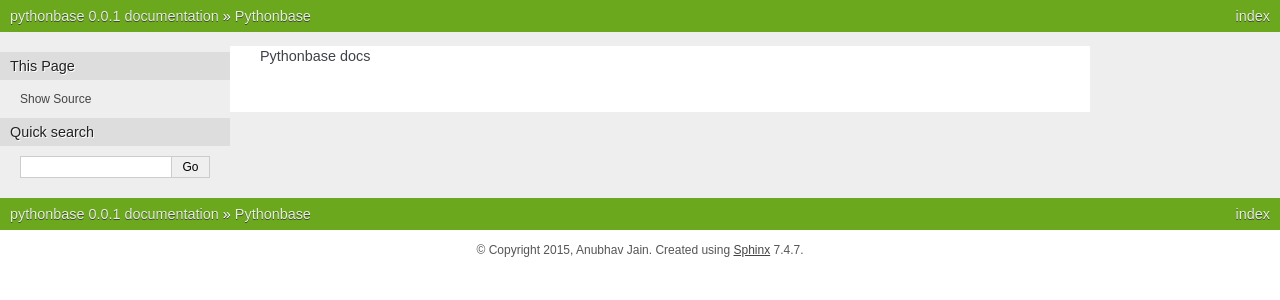
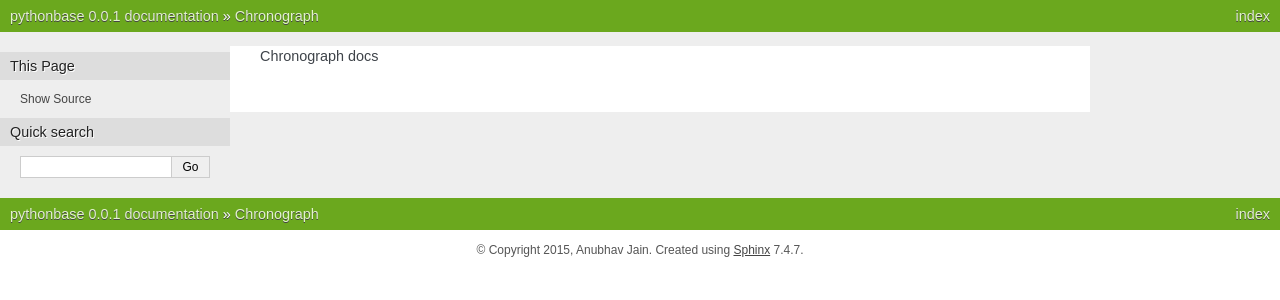
Before and after one commit to hackingmaterials/chronograph, a Sphinx documentation site: the page built from docs/index.rst, in a window 1280 px wide. Shown: the top 300 px of the page. Built offline with Sphinx 7.4.7, drawn with Linux system fonts in a browser that asks for light colours; formulas are drawn with MathJax 3; the version number is read from the project's files by our own code.

Commit message:
slightly mod docs

```diff
--- a/docs/index.rst
+++ b/docs/index.rst
@@ -1,3 +1,3 @@
-.. title:: Pythonbase
+.. title:: Chronograph
 
-Pythonbase docs
+Chronograph docs
```
